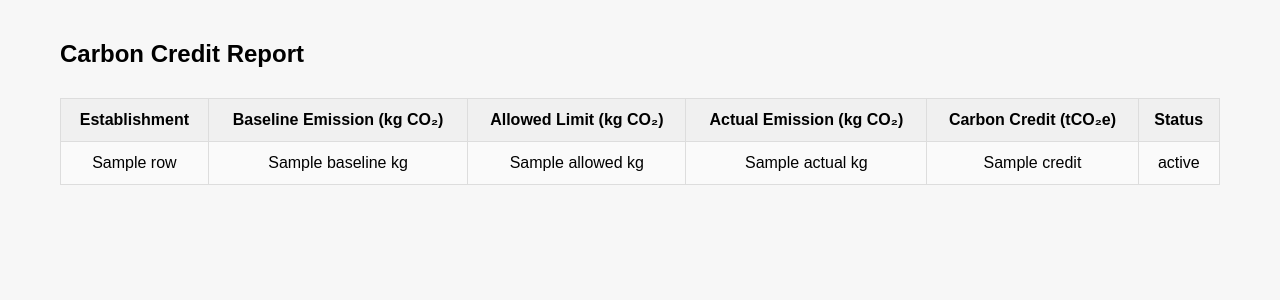
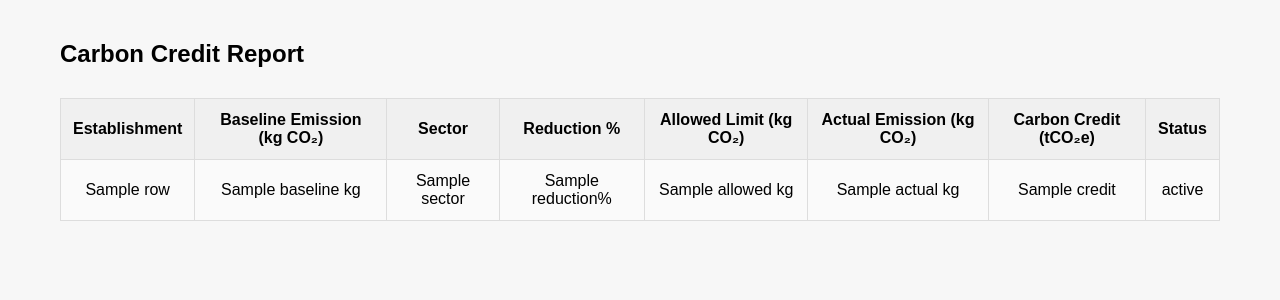
Before and after one commit to nidhishsheka/Carbon_Credit_dms, a Flask app: template templates/report.html in a window 1280 px wide. Shown: the part 196-496 px from the top of the page. Run offline with Flask 3, Linux system fonts and the light colour scheme; the template is opened without the code that fills it: most values are stand-ins (such as "Sample title", 1, 10 or a date in 2020).

Commit message:
implemented limit calculation based on reduction percent.

```diff
--- a/templates/report.html
+++ b/templates/report.html
@@ -9,6 +9,8 @@
 <tr>
 <th>Establishment</th>
 <th>Baseline Emission (kg CO₂)</th>
+<th>Sector</th>
+<th>Reduction %</th>
 <th>Allowed Limit (kg CO₂)</th>
 <th>Actual Emission (kg CO₂)</th>
 <th>Carbon Credit (tCO₂e)</th>
@@ -20,6 +22,8 @@
 <tr>
 <td>{{ r.name }}</td>
 <td>{{ r.baseline }} kg</td>
+<td>{{ r.sector }}</td>
+<td>{{ r.reduction }}%</td>
 <td>{{ r.allowed }} kg</td>
 <td>{{ r.actual }} kg</td>
 <td>{{ r.credit }}</td>
```
Also changed, not shown: cc.db.
